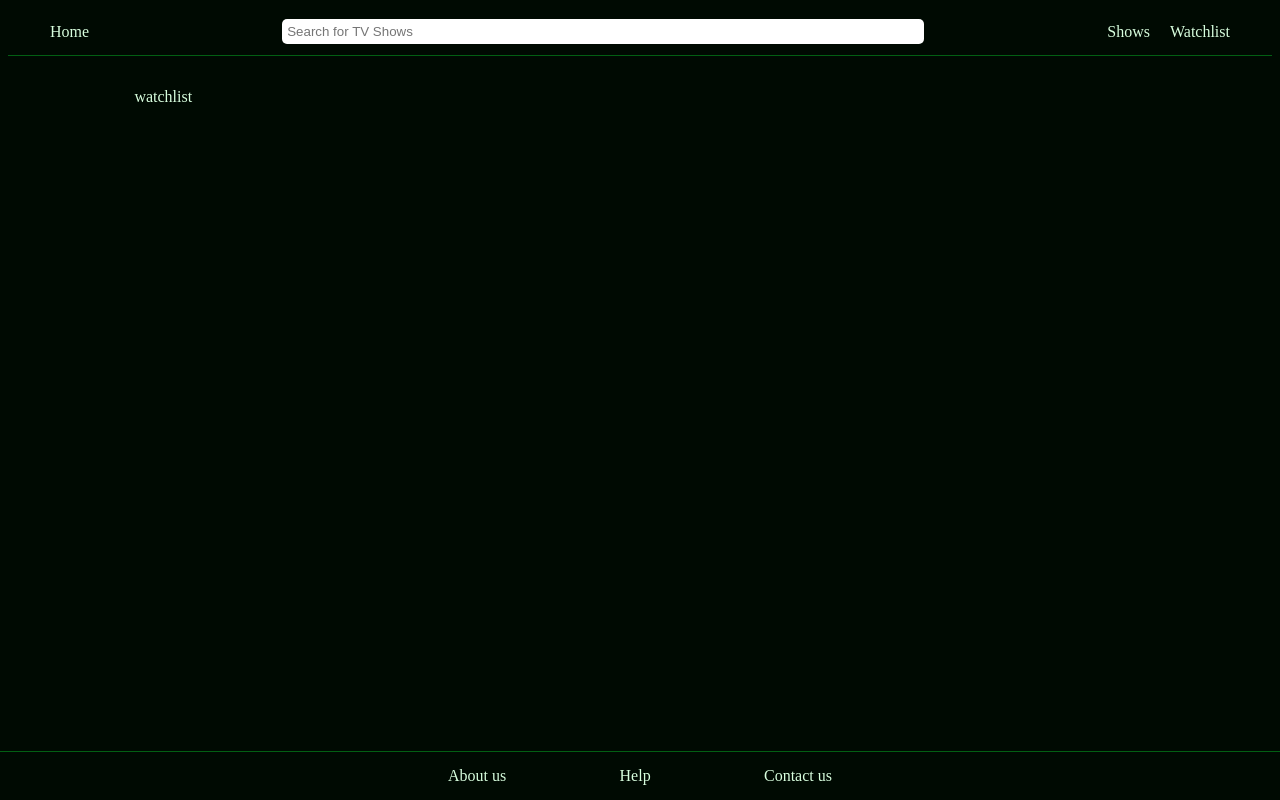
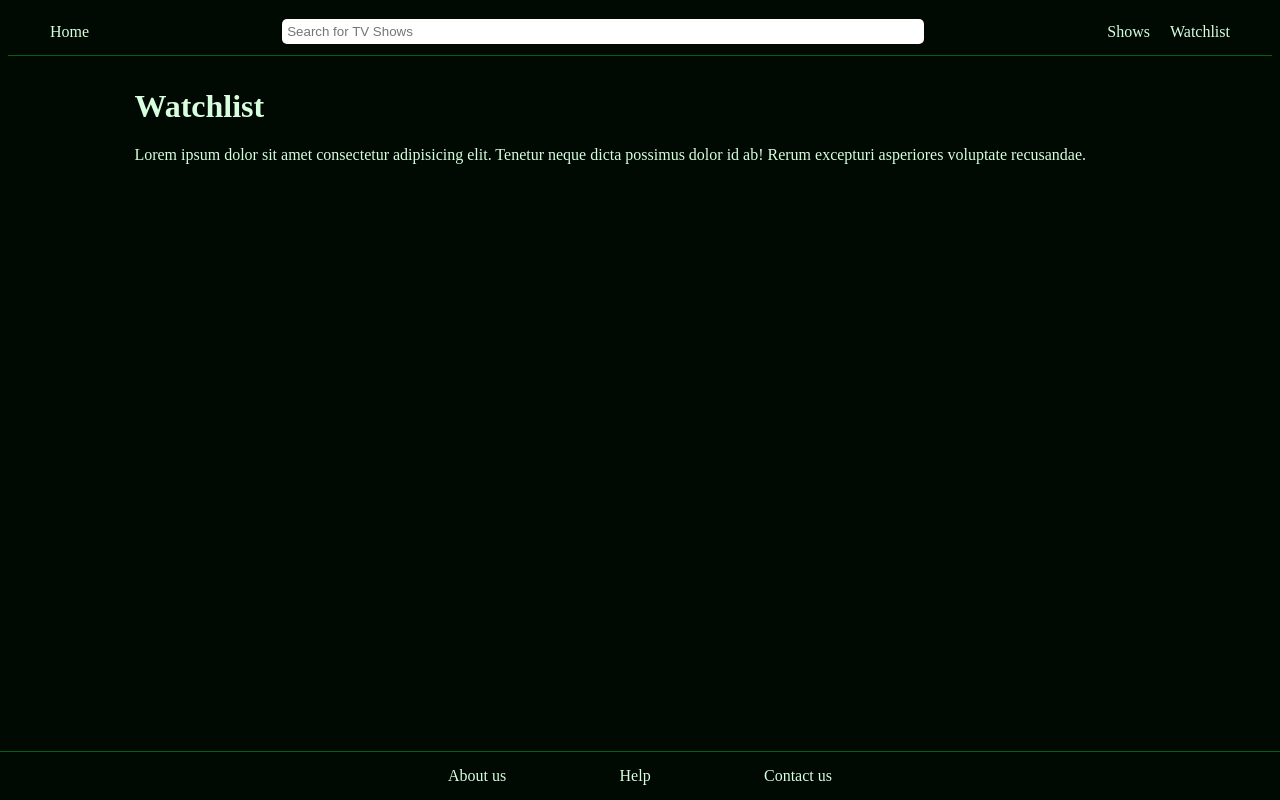
Before and after one commit to pranavTripathi02/svelte-TVShows, a SvelteKit app: page /watchlist in a window 1280 px wide. Built offline with nearby package versions, Linux system fonts and the light colour scheme.

Commit message:
minor changes

```diff
--- a/src/routes/watchlist/+page.svelte
+++ b/src/routes/watchlist/+page.svelte
@@ -1 +1,15 @@
-<div>watchlist</div>
+<script>
+  // const timer = 0;
+  // console.log(timer);
+</script>
+
+<div>
+  <h1>Watchlist</h1>
+  <p>
+    Lorem ipsum dolor sit amet consectetur adipisicing elit. Tenetur neque dicta
+    possimus dolor id ab! Rerum excepturi asperiores voluptate recusandae.
+  </p>
+</div>
+
+<style>
+</style>
```
Also changed, not shown: src/routes/shows/+page.svelte (+15 -1 lines), 1 other file (tests, documents, lock files or other folders).
